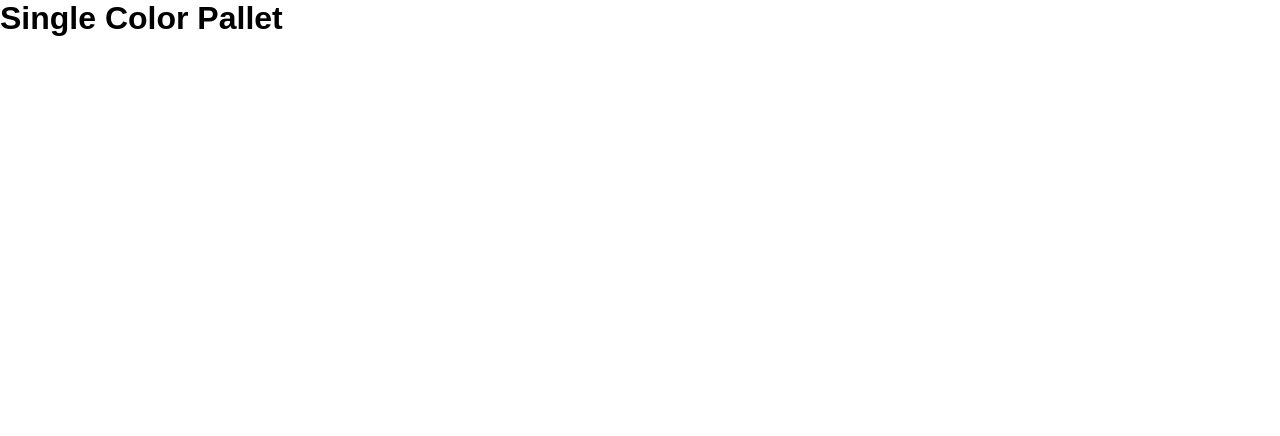
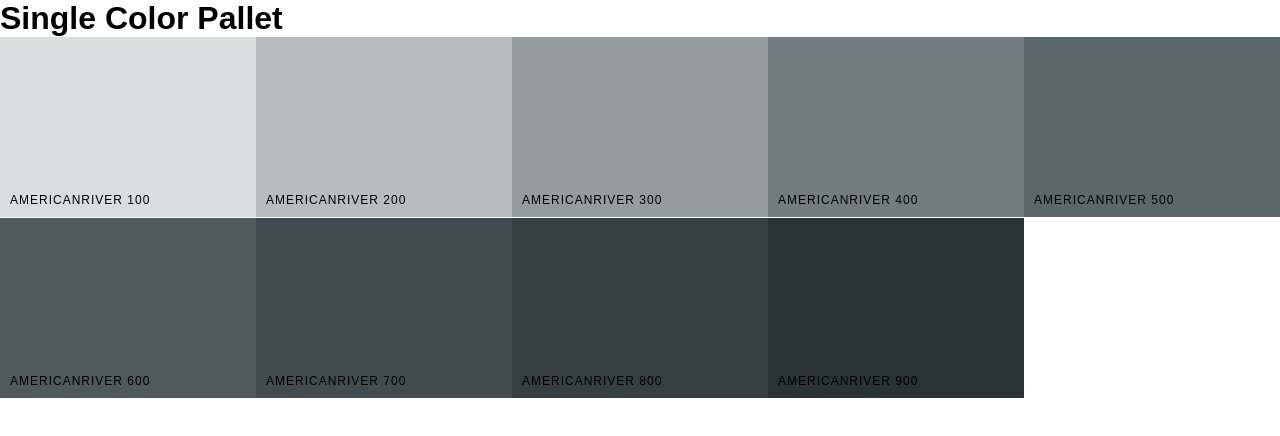
Before and after one commit to CodesWithAnkit/color-picker, a React (Create React App) app: page /pallet/flat-ui-colors-american/americanriver in a window 1280 px wide. Shown: the top 436 px of the page. Built offline with nearby package versions, Linux system fonts and the light colour scheme.

Commit message:
display color into the singlePallet

```diff
--- a/src/App.js
+++ b/src/App.js
@@ -20,7 +20,14 @@ class App extends Component {
         <Route
           exact
           path="/pallet/:palletId/:colorId"
-          render={() => <SingleColorPallet />}
+          render={routeProps => (
+            <SingleColorPallet
+              colorId={routeProps.match.params.colorId}
+              palette={generatePallet(
+                this.findPallet(routeProps.match.params.palletId)
+              )}
+            />
+          )}
         />
         <Route
           exact
--- a/src/ColorBox.js
+++ b/src/ColorBox.js
@@ -16,7 +16,7 @@ class ColorBox extends Component {
     });
   };
   render() {
-    const { name, background, moreUrl } = this.props;
+    const { name, background, moreUrl, showLink } = this.props;
     const { copied } = this.state;
     return (
       <CopyToClipboard text={background} onCopy={this.changedCopyState}>
@@ -35,9 +35,11 @@ class ColorBox extends Component {
             </div>
             <button className="copy-button">Copy</button>
           </div>
-          <Link to={moreUrl} onClick={e => e.stopPropagation()}>
-            <span className="see-more">More</span>
-          </Link>
+          {showLink && (
+            <Link to={moreUrl} onClick={e => e.stopPropagation()}>
+              <span className="see-more">More</span>
+            </Link>
+          )}
         </div>
       </CopyToClipboard>
     );
--- a/src/Pallet.js
+++ b/src/Pallet.js
@@ -24,6 +24,7 @@ class Pallet extends Component {
         name={color.name}
         key={color.id}
         moreUrl={`/pallet/${id}/${color.id}`}
+        showLink
       />
     ));
     return (
--- a/src/SingleColorPallet.js
+++ b/src/SingleColorPallet.js
@@ -1,11 +1,38 @@
-import React from 'react';
+import React, { Component } from 'react';
+import ColorBox from './ColorBox';
 
-const SingleColorPallet = () => {
-  return (
-    <div>
-      <h1>Single Color Pallet</h1>
-    </div>
-  );
-};
+class SingleColorPallet extends Component {
+  _shades = this.gatherPallets(this.props.palette, this.props.colorId);
+
+  gatherPallets(palettes, colorToFilterBy) {
+    let shades = [];
+    let allColors = palettes.colors;
+
+    for (let key in allColors) {
+      shades = shades.concat(
+        allColors[key].filter(color => color.id === colorToFilterBy)
+      );
+    }
+    return shades.slice(1);
+  }
+
+  render() {
+    // const { _shades } = this;
+    const colorPallet = this._shades.map(color => (
+      <ColorBox
+        key={color.id}
+        name={color.name}
+        background={color.hex}
+        showLink={false}
+      />
+    ));
+    return (
+      <div className="Palette">
+        <h1>Single Color Pallet</h1>
+        <div className="Palette-colors">{colorPallet}</div>
+      </div>
+    );
+  }
+}
 
 export default SingleColorPallet;
```
